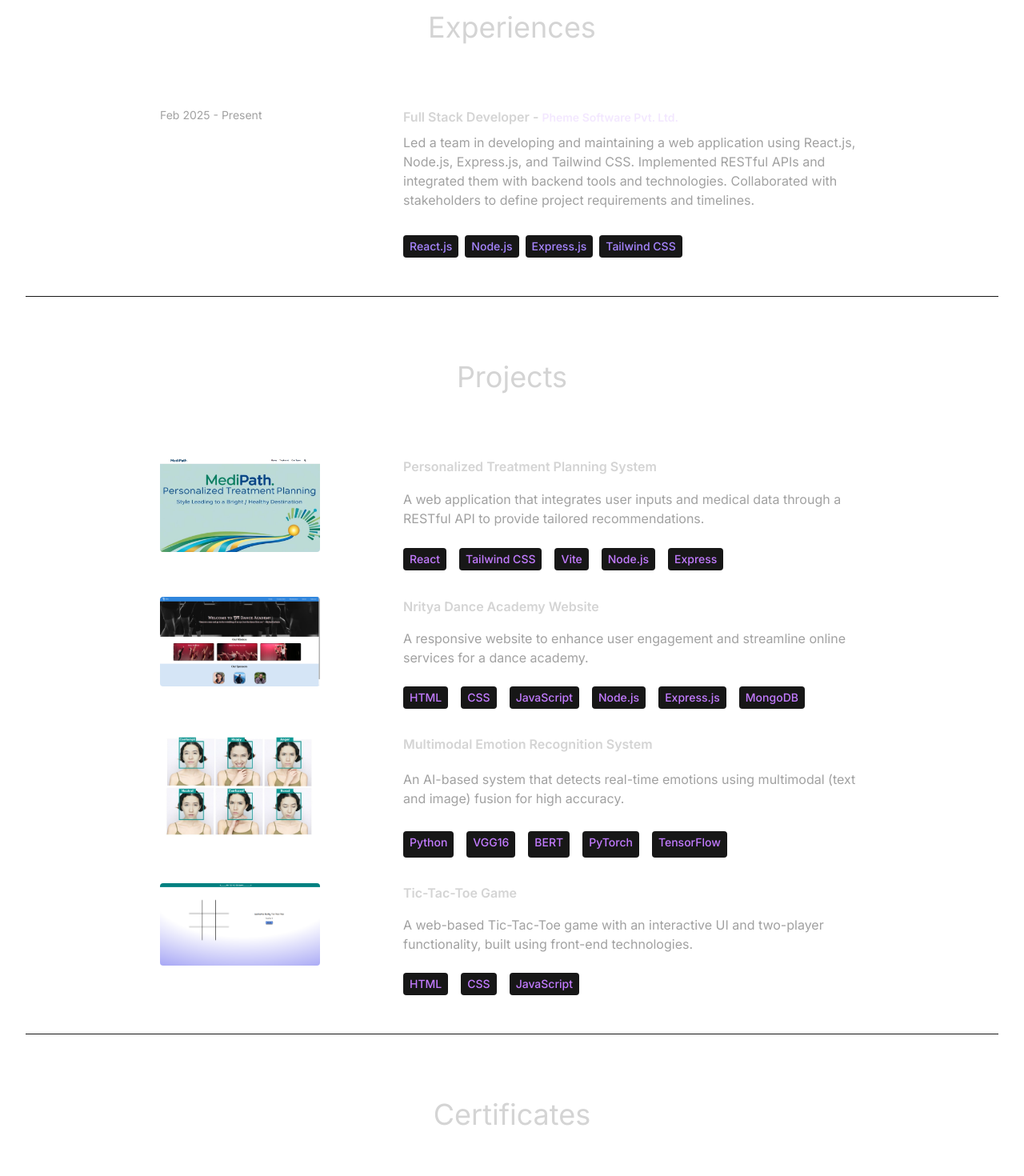
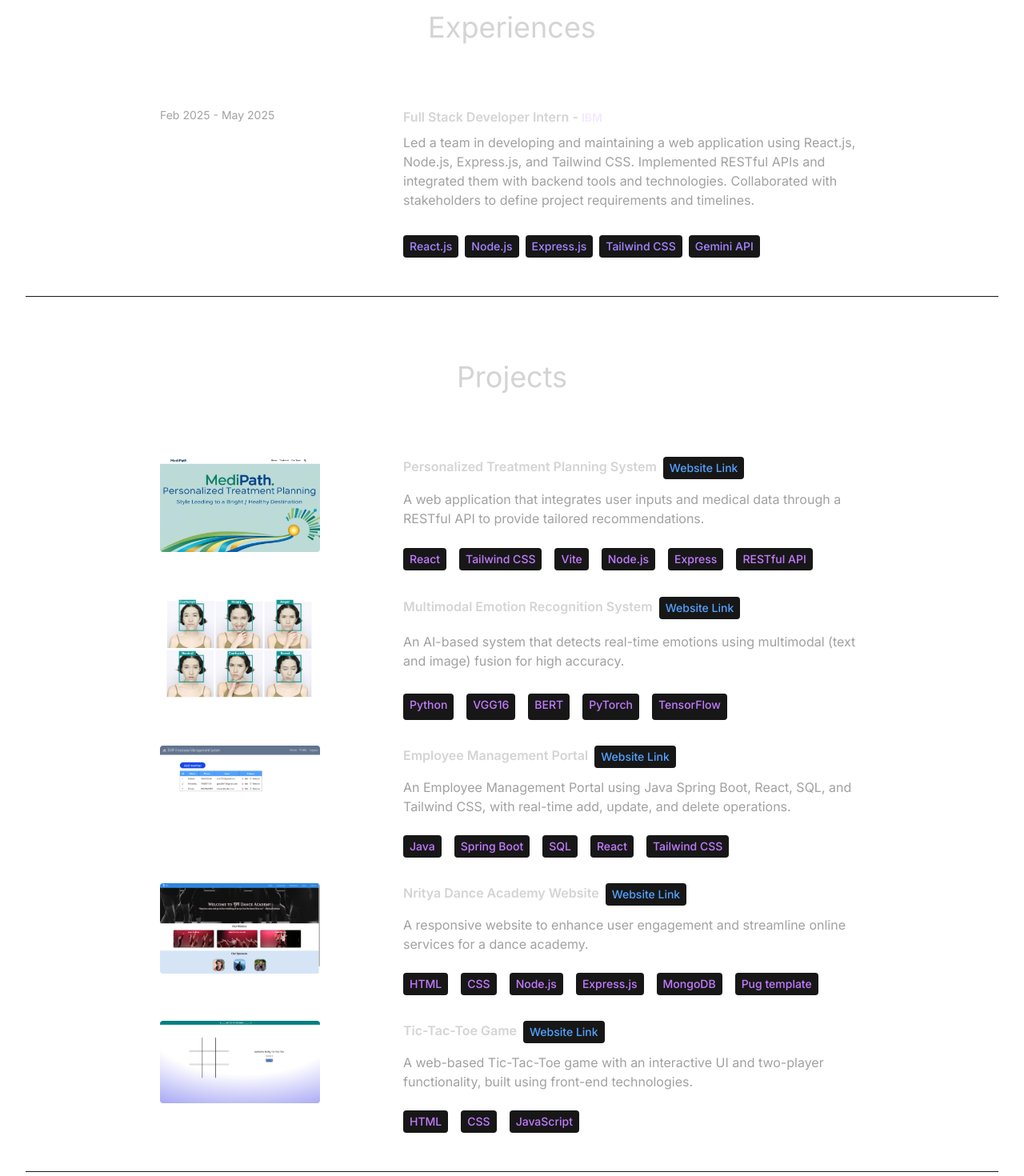
Before and after one commit to sidhant-gairola/portfolio, a React (Vite) app: page / in a window 1280 px wide. Shown: the part 2080-3550 px from the top of the page at 80% size. Built offline with nearby package versions, Linux system fonts and the light colour scheme.

Commit message:
project update, experience update, project link update

```diff
--- a/src/components/Certifications.jsx
+++ b/src/components/Certifications.jsx
@@ -35,7 +35,7 @@ const Certifications = () => {
                             </h6>
                             <h6 className='mb-2 font-semibold text-sm text-neutral-400'>Issued on - {certificate.issuedDate}</h6>
                             <p className="mb-4 text-neutral-400">{certificate.description}</p>
-                            <a href={certificate.certificateLink} className="mr-2 mt-4 rounded bg-neutral-900 px-2 py-1 text-sm font-medium text-violet-400">Click here to access the certificate.</a>
+                            <a href={certificate.certificateLink} className="mr-2 mt-4 rounded bg-neutral-900 px-2 py-1 text-sm font-medium text-blue-400">Click here to access the certificate.</a>
                         </motion.div>
                     </div>
                     )
--- a/src/components/Contact.jsx
+++ b/src/components/Contact.jsx
@@ -22,7 +22,7 @@ const Contact = () => {
                 </div>
                 <div className="flex flex-wrap justify-center gap-2">
                     <IoMailOpenOutline className="text-xl" />
-                    <a href="mailto:ssid7074@gmail.com" className="text-violet-400">{CONTACT.email}</a>
+                    <a href="mailto:ssid7074@gmail.com" className="text-blue-400">{CONTACT.email}</a>
                 </div>
             </motion.div>
         </div>
--- a/src/components/Projects.jsx
+++ b/src/components/Projects.jsx
@@ -31,7 +31,7 @@ const Projects = () => {
                             transition={{ duration: 1 }}
                             className="flex flex-wrap gap-2 w-full max-w-xl lg:w-3/4">
                             <h6 className="mb-2 font-semibold">{project.title}</h6>
-                            {/* <a href={project.link} className="mr-2 rounded bg-neutral-900 px-2 py-1 text-sm font-medium text-neutral-500 h-fit">Website Link</a> */}
+                            <a href={project.link} className="mr-2 rounded bg-neutral-900 px-2 py-1 text-sm font-medium text-blue-400 h-fit">Website Link</a>
                             <p className="mb-4 text-neutral-400">{project.description}</p>
                             {project.technologies.map((tech, index) => {
                                 return (<span key={index} className="mr-2 rounded bg-neutral-900 px-2 py-1 text-sm font-medium text-purple-400">
--- a/src/constants/index.js
+++ b/src/constants/index.js
@@ -2,6 +2,7 @@ import project1 from "../assets/projects/project-1.png";
 import project2 from "../assets/projects/project-2.png";
 import project3 from "../assets/projects/project-3.jpg";
 import project4 from "../assets/projects/project-4.png";
+import project5 from "../assets/projects/project-5.png";
 import certificate1 from "../assets/certificates/certificate-1.png";
 import certificate2 from "../assets/certificates/certificate-2.png";
 import certificate3 from "../assets/certificates/certificate-3.png";
@@ -15,11 +16,11 @@ Outside of coding, I enjoy playing volleyball, cricket, and badminton. I am also
 
 export const EXPERIENCES = [
   {
-    year: "Feb 2025 - Present",
-    role: "Full Stack Developer",
-    company: "Pheme Software Pvt. Ltd.",
+    year: "Feb 2025 - May 2025",
+    role: "Full Stack Developer Intern",
+    company: "IBM",
     description: `Led a team in developing and maintaining a web application using React.js, Node.js, Express.js, and Tailwind CSS. Implemented RESTful APIs and integrated them with backend tools and technologies. Collaborated with stakeholders to define project requirements and timelines.`,
-    technologies: ["React.js", "Node.js", "Express.js", "Tailwind CSS"],
+    technologies: ["React.js", "Node.js", "Express.js", "Tailwind CSS", "Gemini API"],
   },
 ];
 
@@ -29,16 +30,8 @@ export const PROJECTS = [
     image: project1,
     description:
       "A web application that integrates user inputs and medical data through a RESTful API to provide tailored recommendations.",
-    technologies: ["React", "Tailwind CSS", "Vite", "Node.js", "Express"],
-    // link: "https://medipath-chi.vercel.app/",
-  },
-  {
-    title: "Nritya Dance Academy Website",
-    image: project2,
-    description:
-      "A responsive website to enhance user engagement and streamline online services for a dance academy.",
-    technologies: ["HTML", "CSS", "JavaScript", "Node.js", "Express.js", "MongoDB"],
-    // link: "https://nritya-dance-website.onrender.com/",
+    technologies: ["React", "Tailwind CSS", "Vite", "Node.js", "Express", "RESTful API"],
+    link: "https://medipath-ai.vercel.app/",
   },
   {
     title: "Multimodal Emotion Recognition System",
@@ -46,7 +39,23 @@ export const PROJECTS = [
     description:
       "An AI-based system that detects real-time emotions using multimodal (text and image) fusion for high accuracy.",
     technologies: ["Python", "VGG16", "BERT", "PyTorch", "TensorFlow"],
-    // link: "/",
+    link: "/",
+  },
+  {
+    title: "Employee Management Portal",
+    image: project5,
+    description:
+      "An Employee Management Portal using Java Spring Boot, React, SQL, and Tailwind CSS, with real-time add, update, and delete operations.",
+    technologies: ["Java", "Spring Boot", "SQL", "React", "Tailwind CSS"],
+    link: "https://github.com/sidhant-gairola/em-portal",
+  },
+  {
+    title: "Nritya Dance Academy Website",
+    image: project2,
+    description:
+      "A responsive website to enhance user engagement and streamline online services for a dance academy.",
+    technologies: ["HTML", "CSS", "Node.js", "Express.js", "MongoDB", "Pug template"],
+    link: "https://nritya-dance-website.onrender.com/",
   },
   {
     title: "Tic-Tac-Toe Game",
@@ -54,7 +63,7 @@ export const PROJECTS = [
     description:
       "A web-based Tic-Tac-Toe game with an interactive UI and two-player functionality, built using front-end technologies.",
     technologies: ["HTML", "CSS", "JavaScript"],
-    // link: "https://sidhant-gairola.github.io/tic-tac-toe/",
+    link: "https://sidhant-gairola.github.io/tic-tac-toe/",
   },
 ];
 
```
Also changed, not shown: src/assets/projects/project-5.png (added).
